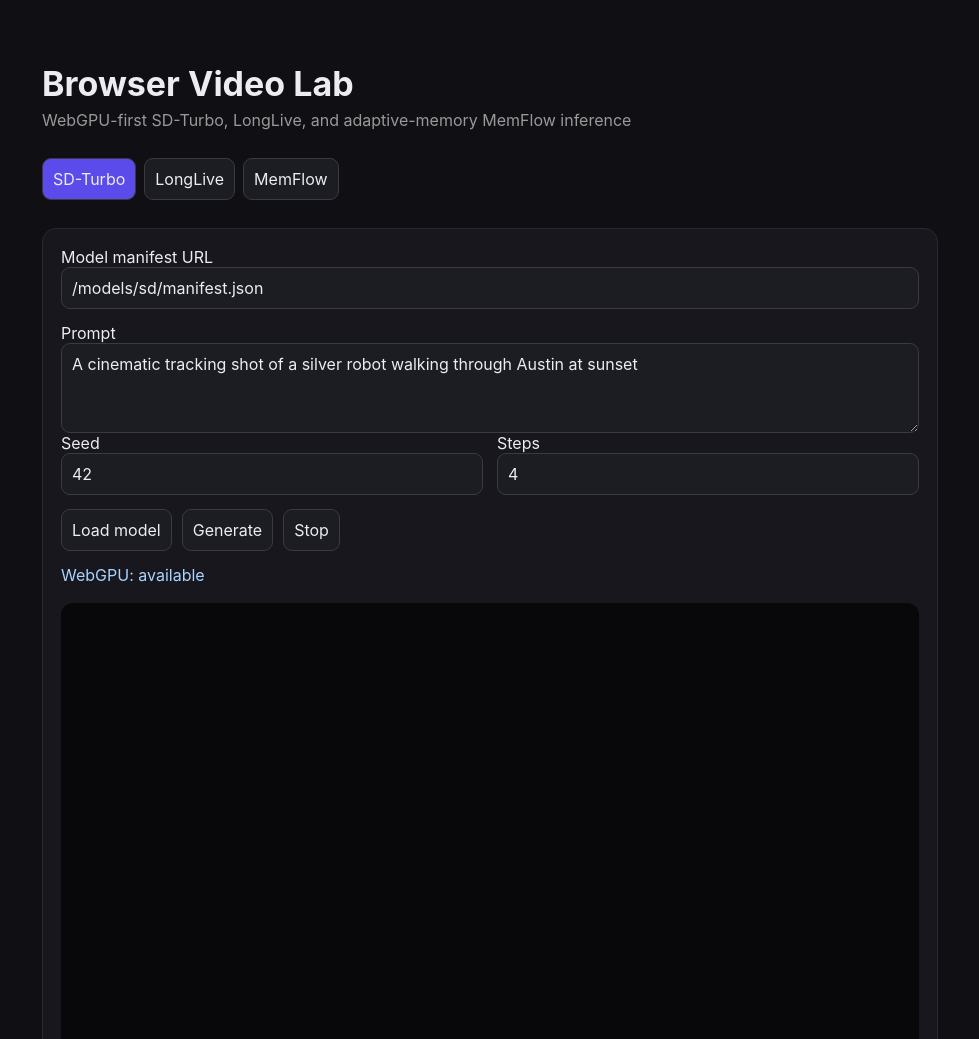
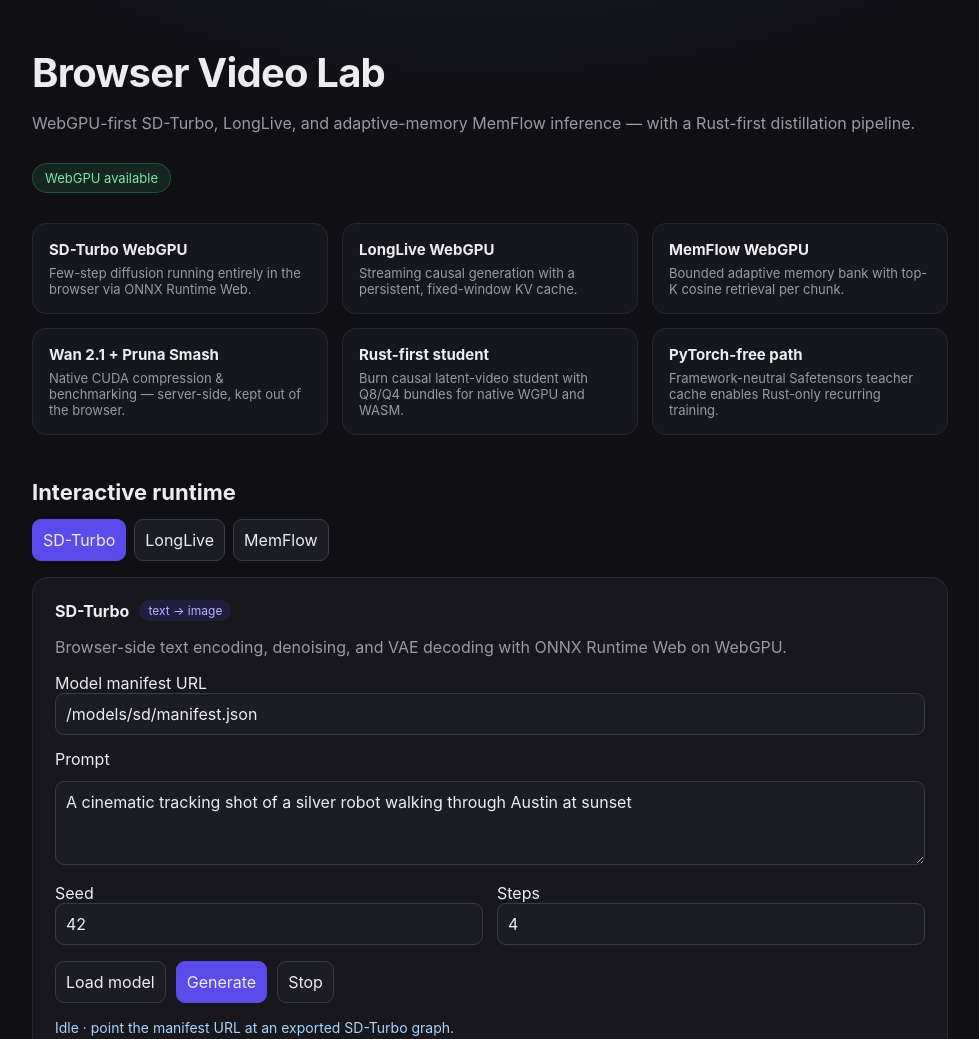
Before and after one commit to zaitrarrio/browser-video-lab-rust-first, a website built with Vite: page index.html in a window 1280 px wide. Shown: the top 1039 px of the page, without its empty margins (150-1129 px from the left). Built offline with nearby package versions, Linux system fonts and the light colour scheme.

Commit message:
feat: add deployable demo with CI/CD, releases, and redesigned UI
Make the WebGPU lab a self-contained, publishable demonstration: a
zero-dependency static server sets COOP/COEP and serves byte-range
requests, a multi-stage Dockerfile and railway.json ship it, and GitHub
Actions gate every push then deploy main and publish ONNX Runtime Web
wasm binaries as versioned release assets. The demo page is reworked into
an overview of the experiments with per-mode graph contracts so the page
communicates the pipeline without bundled models.

```diff
--- a/index.html
+++ b/index.html
@@ -1 +1,16 @@
-<div id="app"></div><script type="module" src="/src/main.ts"></script>
+<!doctype html>
+<html lang="en">
+  <head>
+    <meta charset="utf-8" />
+    <meta name="viewport" content="width=device-width, initial-scale=1" />
+    <meta
+      name="description"
+      content="WebGPU-first browser video generation lab: SD-Turbo, LongLive, adaptive-memory MemFlow, and a Rust-first student pipeline."
+    />
+    <title>Browser Video Lab — WebGPU demonstration</title>
+  </head>
+  <body>
+    <div id="app"></div>
+    <script type="module" src="/src/main.ts"></script>
+  </body>
+</html>
--- a/package.json
+++ b/package.json
@@ -1,8 +1,9 @@
 {
   "name": "browser-video-lab",
   "private": true,
+  "version": "0.1.0",
   "type": "module",
-  "scripts": {"dev":"vite","build":"tsc -b && vite build","test":"vitest run","typecheck":"tsc -b"},
+  "scripts": {"dev":"vite","build":"tsc -b && vite build","test":"vitest run","typecheck":"tsc -b","start":"node server/index.mjs","serve":"npm run build && node server/index.mjs"},
   "dependencies": {"@huggingface/transformers":"^3.7.2","onnxruntime-web":"^1.22.0"},
   "devDependencies": {"@types/node":"^24.0.0","typescript":"^5.8.3","vite":"^7.0.0","vitest":"^3.2.4"}
 }
--- a/src/main.ts
+++ b/src/main.ts
@@ -1,16 +1,112 @@
 import "./style.css";
-type Mode="sd"|"longlive"|"memflow";
-let mode:Mode="sd";
-const root=document.querySelector<HTMLDivElement>("#app")!;
 
-function render(){root.innerHTML=`<main><h1>Browser Video Lab</h1><div class="muted">WebGPU-first SD-Turbo, LongLive, and adaptive-memory MemFlow inference</div><nav><button data-mode="sd" class="${mode==='sd'?'active':''}">SD-Turbo</button><button data-mode="longlive" class="${mode==='longlive'?'active':''}">LongLive</button><button data-mode="memflow" class="${mode==='memflow'?'active':''}">MemFlow</button></nav><section class="card"><label>Model manifest URL<input id="manifest" style="width:100%" value="/models/${mode}/manifest.json"></label><label><div style="margin-top:14px">Prompt</div><textarea id="prompt">A cinematic tracking shot of a silver robot walking through Austin at sunset</textarea></label><div class="grid"><label>Seed<input id="seed" type="number" value="42" style="width:100%"></label><label>${mode==='sd'?'Steps<input id="steps" type="number" value="4" min="1" max="12" style="width:100%">':'Chunks<input id="steps" type="number" value="4" min="1" max="32" style="width:100%">'}</label></div><div class="actions"><button id="load">Load model</button><button id="run">Generate</button><button id="stop">Stop</button></div><div class="status" id="status">WebGPU: ${'gpu' in navigator?'available':'unavailable'}</div><canvas id="output" width="512" height="512"></canvas></section></main>`;
- document.querySelectorAll<HTMLButtonElement>("[data-mode]").forEach(b=>b.onclick=()=>{mode=b.dataset.mode as Mode;render()});
- const worker=new Worker(new URL("./worker.ts",import.meta.url),{type:"module"});
- const status=document.querySelector<HTMLDivElement>("#status")!, canvas=document.querySelector<HTMLCanvasElement>("#output")!;
- worker.onmessage=(e)=>{const m=e.data;if(m.type==='status')status.textContent=m.message;if(m.type==='frame'){canvas.width=m.width;canvas.height=m.height;canvas.getContext('2d')!.putImageData(new ImageData(new Uint8ClampedArray(m.rgba),m.width,m.height),0,0)}};
- const payload=()=>({mode,manifestUrl:(document.querySelector<HTMLInputElement>('#manifest')!).value,prompt:(document.querySelector<HTMLTextAreaElement>('#prompt')!).value,seed:+(document.querySelector<HTMLInputElement>('#seed')!).value,steps:+(document.querySelector<HTMLInputElement>('#steps')!).value});
- document.querySelector<HTMLButtonElement>('#load')!.onclick=()=>worker.postMessage({type:'load',...payload()});
- document.querySelector<HTMLButtonElement>('#run')!.onclick=()=>worker.postMessage({type:'run',...payload()});
- document.querySelector<HTMLButtonElement>('#stop')!.onclick=()=>worker.postMessage({type:'stop'});
+type Mode = "sd" | "longlive" | "memflow";
+let mode: Mode = "sd";
+const root = document.querySelector<HTMLDivElement>("#app")!;
+
+const EXPERIMENTS: Record<Mode, {title: string; tag: string; blurb: string; contract: string}> = {
+  sd: {
+    title: "SD-Turbo",
+    tag: "text → image",
+    blurb: "Browser-side text encoding, denoising, and VAE decoding with ONNX Runtime Web on WebGPU.",
+    contract: "text encoder: input_ids → last_hidden_state · UNet: sample, timestep, encoder_hidden_states → out_sample · VAE: latent_sample → sample",
+  },
+  longlive: {
+    title: "LongLive",
+    tag: "streaming · causal",
+    blurb: "A causal streaming runtime with a persistent KV cache; present.* tensors are renamed to past.* between chunks.",
+    contract: "generator: noise, prompt_embeds, chunk_index, past.* → sample | latents, present.*",
+  },
+  memflow: {
+    title: "MemFlow",
+    tag: "adaptive memory",
+    blurb: "Prompt-conditioned retrieval over a bounded bank of historical video memories feeding the causal generator.",
+    contract: "generator: noise, prompt_embeds, chunk_index, memory_values, memory_mask → latents, memory_key, memory_value",
+  },
+};
+
+const CARDS = [
+  {t: "SD-Turbo WebGPU", d: "Few-step diffusion running entirely in the browser via ONNX Runtime Web."},
+  {t: "LongLive WebGPU", d: "Streaming causal generation with a persistent, fixed-window KV cache."},
+  {t: "MemFlow WebGPU", d: "Bounded adaptive memory bank with top-K cosine retrieval per chunk."},
+  {t: "Wan 2.1 + Pruna Smash", d: "Native CUDA compression & benchmarking — server-side, kept out of the browser."},
+  {t: "Rust-first student", d: "Burn causal latent-video student with Q8/Q4 bundles for native WGPU and WASM."},
+  {t: "PyTorch-free path", d: "Framework-neutral Safetensors teacher cache enables Rust-only recurring training."},
+];
+
+function render() {
+  const gpu = "gpu" in navigator;
+  const ex = EXPERIMENTS[mode];
+  root.innerHTML = `<main>
+    <header>
+      <h1>Browser Video Lab</h1>
+      <p class="muted">WebGPU-first SD-Turbo, LongLive, and adaptive-memory MemFlow inference — with a Rust-first distillation pipeline.</p>
+      <div class="badge ${gpu ? "ok" : "warn"}">WebGPU ${gpu ? "available" : "unavailable — use Chrome/Edge on a desktop GPU"}</div>
+    </header>
+
+    <section class="overview">
+      ${CARDS.map((c) => `<article class="tile"><h3>${c.t}</h3><p>${c.d}</p></article>`).join("")}
+    </section>
+
+    <h2>Interactive runtime</h2>
+    <nav>
+      ${(Object.keys(EXPERIMENTS) as Mode[])
+        .map((k) => `<button data-mode="${k}" class="${mode === k ? "active" : ""}">${EXPERIMENTS[k].title}</button>`)
+        .join("")}
+    </nav>
+
+    <section class="card">
+      <div class="mode-head"><strong>${ex.title}</strong><span class="pill">${ex.tag}</span></div>
+      <p class="muted">${ex.blurb}</p>
+      <label>Model manifest URL<input id="manifest" value="/models/${mode}/manifest.json"></label>
+      <label><div class="lbl">Prompt</div><textarea id="prompt">A cinematic tracking shot of a silver robot walking through Austin at sunset</textarea></label>
+      <div class="grid">
+        <label>Seed<input id="seed" type="number" value="42"></label>
+        <label>${mode === "sd" ? "Steps" : "Chunks"}<input id="steps" type="number" value="4" min="1" max="${mode === "sd" ? 12 : 32}"></label>
+      </div>
+      <div class="actions">
+        <button id="load">Load model</button>
+        <button id="run" class="primary">Generate</button>
+        <button id="stop">Stop</button>
+      </div>
+      <div class="status" id="status">Idle · point the manifest URL at an exported ${ex.title} graph.</div>
+      <canvas id="output" width="512" height="512"></canvas>
+      <details class="contract"><summary>Graph contract</summary><code>${ex.contract}</code></details>
+    </section>
+
+    <footer class="muted">Models are not bundled. Export ONNX graphs into <code>public/models</code> and copy each <code>manifest.example.json</code> to <code>manifest.json</code>. Large weights should be hosted with byte-range support.</footer>
+  </main>`;
+
+  document.querySelectorAll<HTMLButtonElement>("[data-mode]").forEach((b) => {
+    b.onclick = () => {
+      mode = b.dataset.mode as Mode;
+      render();
+    };
+  });
+
+  const worker = new Worker(new URL("./worker.ts", import.meta.url), {type: "module"});
+  const status = document.querySelector<HTMLDivElement>("#status")!;
+  const canvas = document.querySelector<HTMLCanvasElement>("#output")!;
+  worker.onmessage = (e) => {
+    const m = e.data;
+    if (m.type === "status") status.textContent = m.message;
+    if (m.type === "frame") {
+      canvas.width = m.width;
+      canvas.height = m.height;
+      canvas.getContext("2d")!.putImageData(new ImageData(new Uint8ClampedArray(m.rgba), m.width, m.height), 0, 0);
+    }
+  };
+
+  const payload = () => ({
+    mode,
+    manifestUrl: document.querySelector<HTMLInputElement>("#manifest")!.value,
+    prompt: document.querySelector<HTMLTextAreaElement>("#prompt")!.value,
+    seed: +document.querySelector<HTMLInputElement>("#seed")!.value,
+    steps: +document.querySelector<HTMLInputElement>("#steps")!.value,
+  });
+  document.querySelector<HTMLButtonElement>("#load")!.onclick = () => worker.postMessage({type: "load", ...payload()});
+  document.querySelector<HTMLButtonElement>("#run")!.onclick = () => worker.postMessage({type: "run", ...payload()});
+  document.querySelector<HTMLButtonElement>("#stop")!.onclick = () => worker.postMessage({type: "stop"});
 }
+
 render();
--- a/src/style.css
+++ b/src/style.css
@@ -1 +1,59 @@
-:root{font-family:Inter,system-ui;color:#ececf1;background:#101014}*{box-sizing:border-box}body{margin:0}main{max-width:940px;margin:auto;padding:40px 22px}h1{font-size:34px;margin-bottom:6px}.muted{color:#999}nav{display:flex;gap:8px;margin:28px 0}button,select,textarea,input{font:inherit;color:inherit;background:#1c1c23;border:1px solid #3a3a43;border-radius:9px;padding:10px}button{cursor:pointer}button.active{background:#5b4bea}textarea{width:100%;min-height:90px}.grid{display:grid;grid-template-columns:1fr 1fr;gap:14px}.card{background:#17171d;border:1px solid #292930;border-radius:14px;padding:18px}.actions{display:flex;gap:10px;margin-top:14px}.status{white-space:pre-wrap;color:#a9d4ff;margin-top:14px}canvas,video{width:100%;background:#08080a;border-radius:12px;margin-top:18px;aspect-ratio:1/1;object-fit:contain}@media(max-width:650px){.grid{grid-template-columns:1fr}}
+:root {
+  font-family: Inter, system-ui, sans-serif;
+  color: #ececf1;
+  background: radial-gradient(1200px 600px at 50% -10%, #1a1a2e 0%, #101014 55%);
+  min-height: 100vh;
+}
+* { box-sizing: border-box; }
+body { margin: 0; }
+main { max-width: 960px; margin: auto; padding: 48px 22px 80px; }
+
+header h1 { font-size: 40px; margin: 0 0 6px; letter-spacing: -0.02em; }
+.muted { color: #9a9aa6; }
+.badge {
+  display: inline-block; margin-top: 14px; padding: 6px 12px; border-radius: 999px;
+  font-size: 13px; border: 1px solid #333;
+}
+.badge.ok { background: rgba(56, 189, 120, 0.12); color: #7ee6a8; border-color: rgba(56, 189, 120, 0.3); }
+.badge.warn { background: rgba(240, 180, 60, 0.12); color: #f2cf78; border-color: rgba(240, 180, 60, 0.3); }
+
+h2 { font-size: 22px; margin: 44px 0 14px; }
+
+.overview {
+  display: grid; grid-template-columns: repeat(3, 1fr); gap: 14px; margin-top: 30px;
+}
+.tile { background: #16161d; border: 1px solid #26262f; border-radius: 14px; padding: 16px; }
+.tile h3 { margin: 0 0 6px; font-size: 15px; }
+.tile p { margin: 0; font-size: 13px; color: #9a9aa6; }
+
+nav { display: flex; gap: 8px; margin: 0 0 16px; flex-wrap: wrap; }
+button, select, textarea, input {
+  font: inherit; color: inherit; background: #1c1c23;
+  border: 1px solid #3a3a43; border-radius: 9px; padding: 10px;
+}
+button { cursor: pointer; transition: background 0.15s, border-color 0.15s; }
+button:hover { border-color: #5b4bea; }
+button.active, button.primary { background: #5b4bea; border-color: #5b4bea; }
+
+.card { background: #17171d; border: 1px solid #292930; border-radius: 16px; padding: 22px; }
+.mode-head { display: flex; align-items: center; gap: 10px; margin-bottom: 4px; }
+.pill { font-size: 12px; color: #b9b4ff; background: rgba(91, 75, 234, 0.16); padding: 3px 9px; border-radius: 999px; }
+label { display: block; margin-top: 14px; }
+.lbl { margin-bottom: 6px; }
+input, textarea { width: 100%; }
+textarea { min-height: 84px; margin-top: 6px; }
+.grid { display: grid; grid-template-columns: 1fr 1fr; gap: 14px; }
+.actions { display: flex; gap: 10px; margin-top: 16px; }
+.status { white-space: pre-wrap; color: #a9d4ff; margin-top: 16px; font-size: 14px; }
+canvas { width: 100%; background: #08080a; border-radius: 12px; margin-top: 18px; aspect-ratio: 1/1; object-fit: contain; }
+.contract { margin-top: 16px; }
+.contract summary { cursor: pointer; color: #9a9aa6; font-size: 13px; }
+.contract code, footer code { font-size: 12px; color: #c9c9d6; }
+.contract code { display: block; margin-top: 8px; line-height: 1.6; word-break: break-word; }
+
+footer { margin-top: 40px; font-size: 13px; line-height: 1.6; }
+
+@media (max-width: 720px) {
+  .overview { grid-template-columns: 1fr; }
+  .grid { grid-template-columns: 1fr; }
+}
--- a/vite.config.ts
+++ b/vite.config.ts
@@ -1,2 +1,3 @@
 import { defineConfig } from "vite";
-export default defineConfig({worker:{format:"es"},server:{headers:{"Cross-Origin-Opener-Policy":"same-origin","Cross-Origin-Embedder-Policy":"require-corp"}}});
+const coi={"Cross-Origin-Opener-Policy":"same-origin","Cross-Origin-Embedder-Policy":"require-corp"};
+export default defineConfig({worker:{format:"es"},server:{headers:coi},preview:{headers:coi}});
```
Also changed, not shown: railway.json (added, +15 -0 lines), server/index.mjs (added, +130 -0 lines), .github/workflows/deploy.yml (added), .github/workflows/release.yml (added), README.md, 4 other files.
